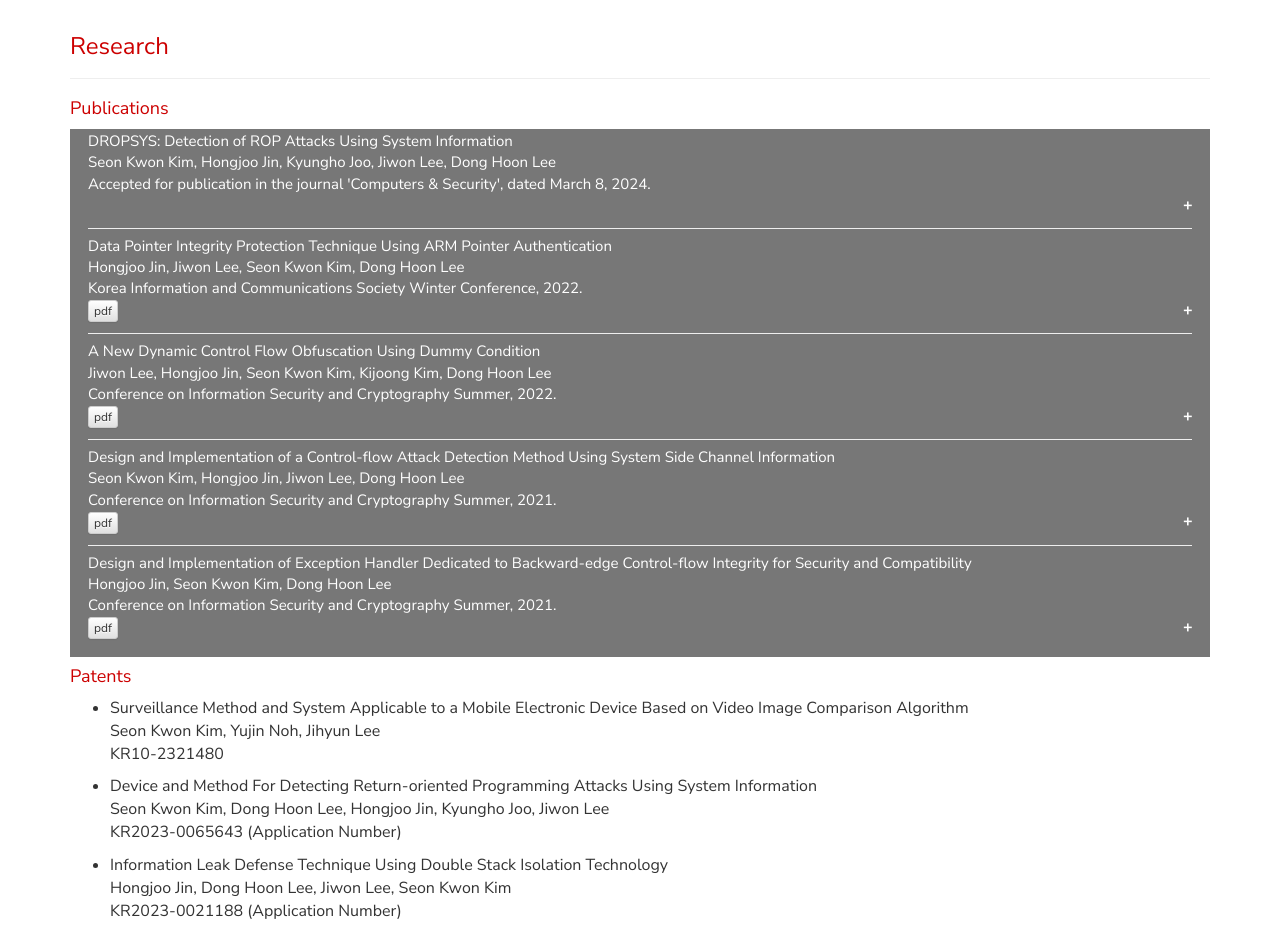
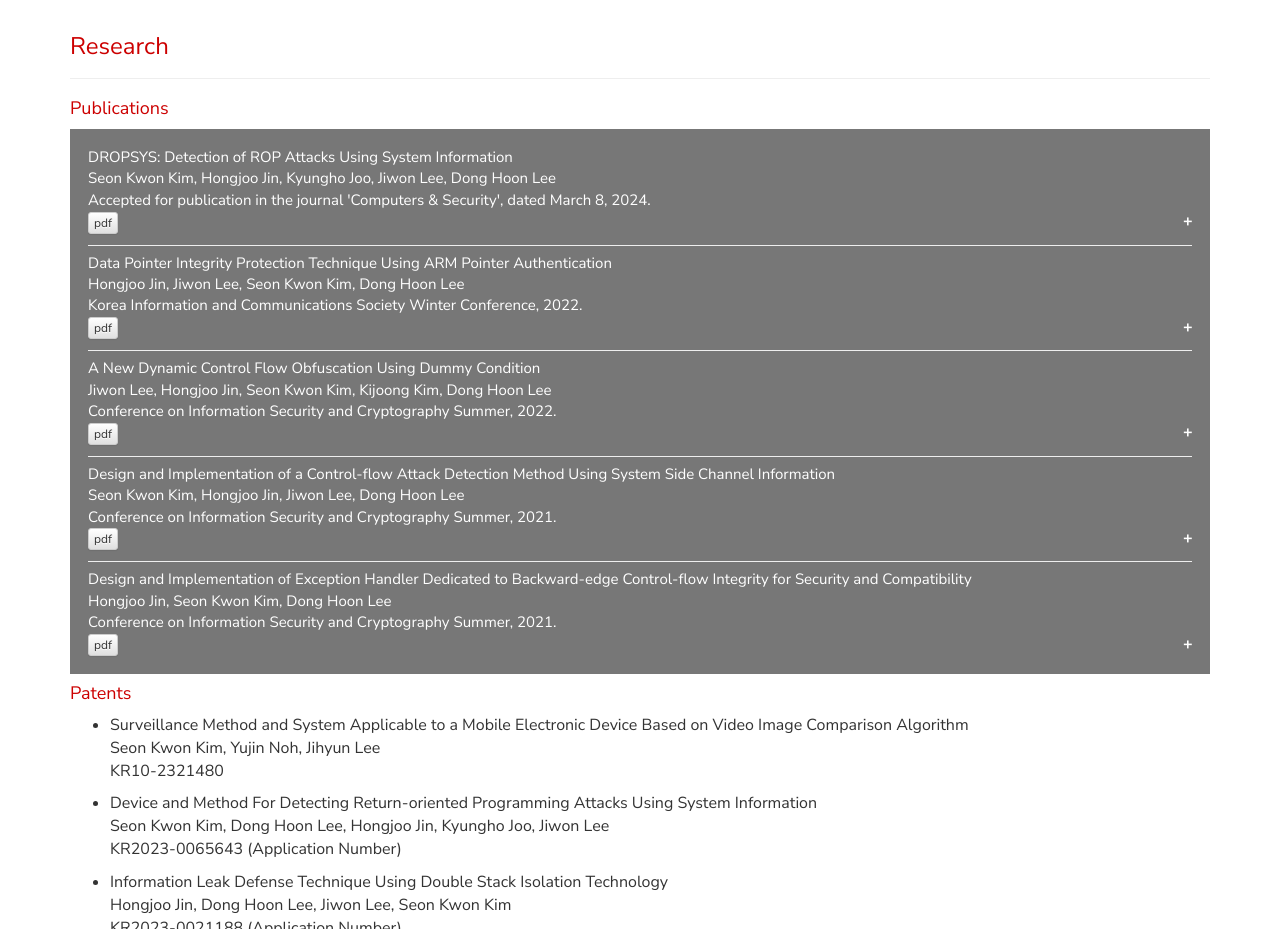
Before and after one commit to SeonKwonKim/SeonKwonKim.github.io, a plain HTML site: page index.html in a window 1280 px wide. Shown: the part 1700-2629 px from the top of the page. Drawn offline with nearby package versions, Linux system fonts and the light colour scheme; a web font is replaced by a local one.

Commit message:
Update index.html

```diff
--- a/index.html
+++ b/index.html
@@ -475,12 +475,12 @@
 			<font size="3">
 				<div class="row">
 					<div class="col-md-12">
-						<button class="collapsible" style="padding-top: 2px;padding-bottom: 2px;">
+						<button class="collapsible" style="padding-top: 18px;padding-bottom: 2px;">
 <!-- 							<hr style="margin-top: 7px;margin-bottom: 7px;"> -->
 							DROPSYS: Detection of ROP Attacks Using System Information<br />
 						 	Seon Kwon Kim, Hongjoo Jin, Kyungho Joo, Jiwon Lee, Dong Hoon Lee<br />
 							Accepted for publication in the journal 'Computers & Security', dated March 8, 2024.<br />
-<!-- 							<a href="./research/seonkwonKim.pdf" class="btn btn-xs btn-default">pdf</a> -->
+							<a href="https://authors.elsevier.com/c/1inF8c43v4Nfx" class="btn btn-xs btn-default">pdf</a>
 						</button>
 						<div class="content">
 							<p>
```
